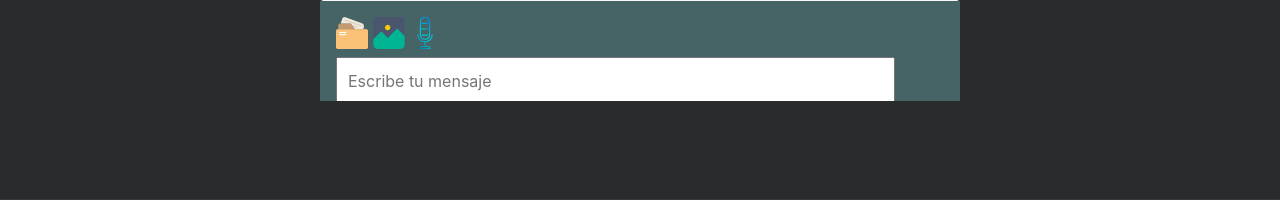
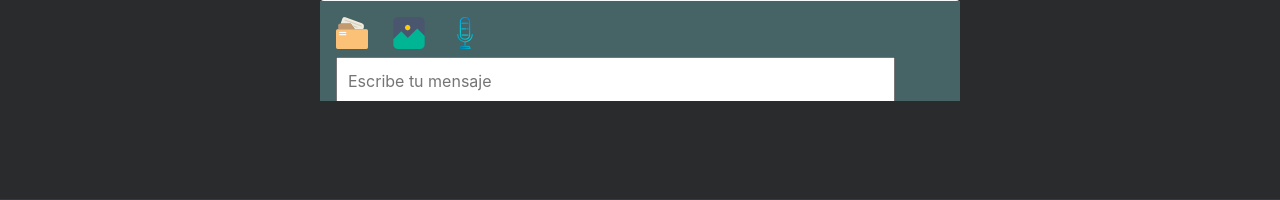
Before and after one commit to marcoscastillo92/Backend_DGP_Python, a Django app: template asociacion_vale/templates/tutors/chatGroup.html in a window 1280 px wide. Shown: the part 675-875 px from the top of the page. Run offline with Django 3.2, Linux system fonts and the light colour scheme; the template is opened without the code that fills it, so the values that code supplies are empty.

Commit message:
Separación de 20px entre imágenes del chat

```diff
--- a/asociacion_vale/templates/tutors/chatGroup.html
+++ b/asociacion_vale/templates/tutors/chatGroup.html
@@ -121,9 +121,9 @@
 <div id="newMessageSection" class="container list p-3" style="height: 100px;overflow: hidden; margin-bottom: 50px;">
     <form action="{% url 'tutorsGroupsPostMessage' %}" method="POST" enctype="multipart/form-data">
         <label for="file">
-            <img src="{% static 'img/archivos.png' %}" alt="Enviar Archivos">
-            <img src="{% static 'img/imagen.png' %}" alt="Enviar Imagen">
-            <img src="{% static 'img/mic.png' %}" alt="Enviar Audio">
+            <img src="{% static 'img/archivos.png' %}" alt="Enviar Archivos" style="margin-right: 20px;">
+            <img src="{% static 'img/imagen.png' %}" alt="Enviar Imagen" style="margin-right: 20px;">
+            <img src="{% static 'img/mic.png' %}" alt="Enviar Audio" style="margin-right: 20px;">
         </label>
         <input type="file" id="file" name="file" src="{static 'img/pdf.png'}" accept=".pdf, .docx , .txt ,.zip, .rar, .mp3, .mp4 , .wav, .mp4, .jpg, .png" style="display: none;">
         <input type="hidden" name="mimeType" id="mimeType" value="txt">
--- a/asociacion_vale/templates/tutors/task-chat.html
+++ b/asociacion_vale/templates/tutors/task-chat.html
@@ -128,9 +128,9 @@
         {% load static %}
         <div class="image-upload">
           <label for="file">
-            <img src="{% static 'img/archivos.png' %}" alt="Enviar Archivos">
-            <img src="{% static 'img/imagen.png' %}" alt="Enviar Imagen">
-            <img src="{% static 'img/mic.png' %}" alt="Enviar Audio">
+            <img src="{% static 'img/archivos.png' %}" alt="Enviar Archivos" style="margin-right: 20px;">
+            <img src="{% static 'img/imagen.png' %}" alt="Enviar Imagen" style="margin-right: 20px;">
+            <img src="{% static 'img/mic.png' %}" alt="Enviar Audio" style="margin-right: 20px;">
           </label>
             <input name="file" id="file" type="file" style="display:none;"/>
         </div>
```
